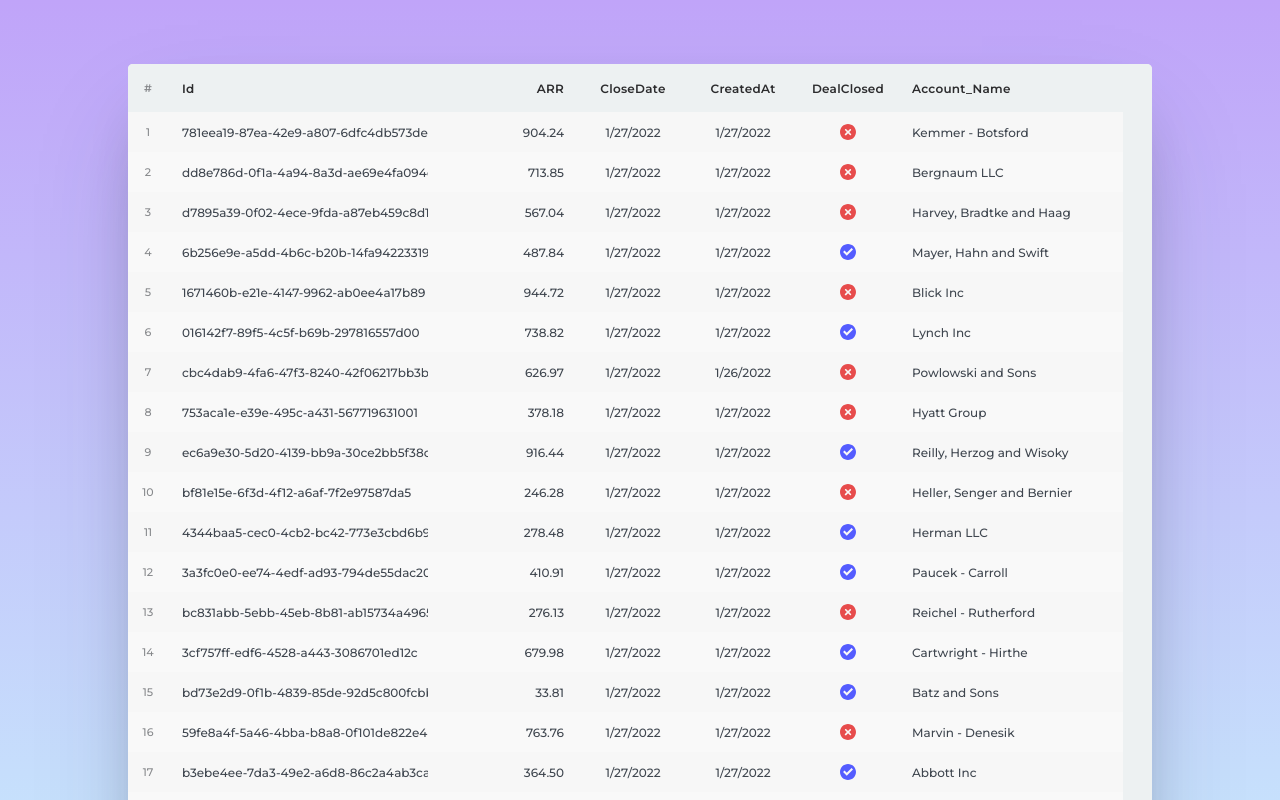
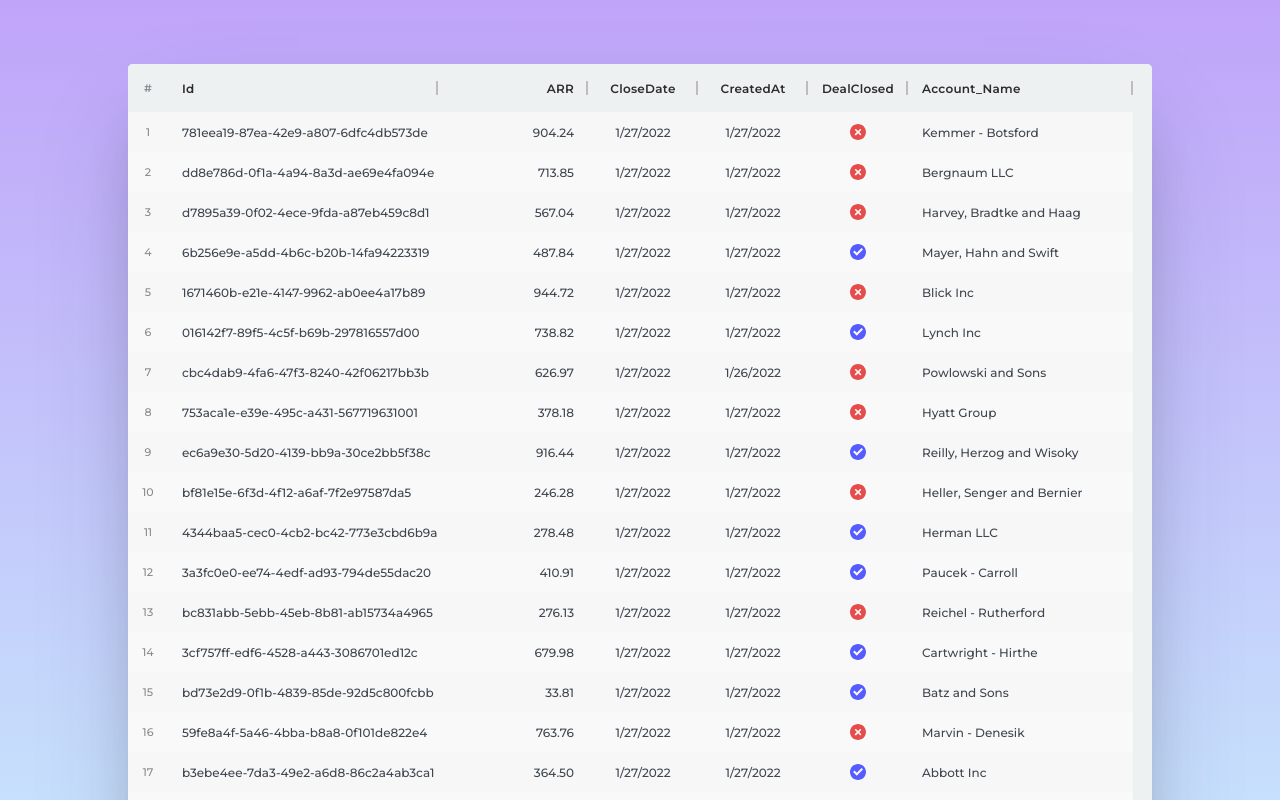
Before and after one commit to gnbaron/table-poc, a Next.js app: page / in a window 1280 px wide. Shown: the top 800 px of the page. Built offline with nearby package versions, Linux system fonts and the light colour scheme.

Commit message:
Implement column resizing

```diff
--- a/components/Table.js
+++ b/components/Table.js
@@ -1,9 +1,13 @@
 import React from "react"
 import clsx from "clsx"
-import { useTable, useFlexLayout, useColumnOrder } from "react-table"
+import {
+  useTable,
+  useFlexLayout,
+  useColumnOrder,
+  useResizeColumns,
+} from "react-table"
 import { FixedSizeList as List } from "react-window"
 import { DragDropContext, Draggable, Droppable } from "react-beautiful-dnd"
-import { AnimatePresence, motion } from "framer-motion"
 import { useFakeData } from "./helpers/useFakeData"
 import { Checkmark } from "./Checkmark"
 import { scrollbarWidth } from "./helpers/scrollbarWidth"
@@ -17,16 +21,17 @@ export const Table = () => {
 
   const defaultColumn = {
     Cell: (props) => <Cell align="left">{props.value}</Cell>,
-    Header: (props) => <Header align="left" {...props} />,
+    Header: (props) => <HeaderCell align="left" {...props} />,
   }
 
   const columns = React.useMemo(
     () => [
-      { accessor: "Id", width: 260 },
+      { accessor: "Id", minWidth: 270 },
       {
         accessor: "ARR",
         Cell: (props) => <Cell align="right">{props.value}</Cell>,
-        Header: (props) => <Header align="right" {...props} />,
+        Header: (props) => <HeaderCell align="right" {...props} />,
+        minWidth: 90,
       },
       {
         accessor: "CloseDate",
@@ -35,7 +40,8 @@ export const Table = () => {
             <DateCell {...props} />
           </Cell>
         ),
-        Header: (props) => <Header align="center" {...props} />,
+        Header: (props) => <HeaderCell align="center" {...props} />,
+        minWidth: 110,
         width: 110,
       },
       {
@@ -45,7 +51,8 @@ export const Table = () => {
             <DateCell {...props} />
           </Cell>
         ),
-        Header: (props) => <Header align="center" {...props} />,
+        Header: (props) => <HeaderCell align="center" {...props} />,
+        minWidth: 110,
         width: 110,
       },
       {
@@ -55,10 +62,11 @@ export const Table = () => {
             <BooleanCell {...props} />
           </Cell>
         ),
-        Header: (props) => <Header align="center" {...props} />,
+        Header: (props) => <HeaderCell align="center" {...props} />,
+        minWidth: 100,
         width: 100,
       },
-      { accessor: "Account_Name", width: 225 },
+      { accessor: "Account_Name", width: 225, minWidth: 150 },
     ],
     []
   )
@@ -71,7 +79,12 @@ export const Table = () => {
     rows,
     setColumnOrder,
     totalColumnsWidth,
-  } = useTable({ columns, data, defaultColumn }, useFlexLayout, useColumnOrder)
+  } = useTable(
+    { columns, data, defaultColumn },
+    useFlexLayout,
+    useColumnOrder,
+    useResizeColumns
+  )
 
   const handleUpdateColumnOrder = React.useCallback(
     (headers, result) => {
@@ -93,28 +106,21 @@ export const Table = () => {
       const row = rows[index]
       prepareRow(row)
       return (
-        <AnimatePresence>
-          <motion.div
+        <div
           {...row.getRowProps({
             style,
           })}
           className={styles.row}
-            initial={{ opacity: 0 }}
-            animate={{ duration: 50, opacity: 1 }}
-            exit={{ opacity: 0 }}
         >
-            <div className={clsx(styles.cell, styles.indexCell)}>
-              {index + 1}
-            </div>
+          <div className={clsx(styles.cell, styles.indexCell)}>{index + 1}</div>
           {row.cells.map((cell) => {
             return (
-                <motion.div {...cell.getCellProps()} className={styles.cell}>
+              <div {...cell.getCellProps()} className={styles.cell}>
                 {cell.render("Cell")}
-                </motion.div>
+              </div>
             )
           })}
-          </motion.div>
-        </AnimatePresence>
+        </div>
       )
     },
     [prepareRow, rows]
@@ -132,7 +138,7 @@ export const Table = () => {
             }
           >
             <Droppable droppableId="droppable" direction="horizontal">
-              {(provided) => (
+              {(provided, droppableSnapshot) => (
                 <div
                   ref={provided.innerRef}
                   {...headerGroup.getHeaderGroupProps()}
@@ -149,6 +155,7 @@ export const Table = () => {
                     #
                   </div>
                   {headerGroup.headers.map((column, index) => (
+                    <div className={styles.headerColumn}>
                       <Draggable
                         key={column.id}
                         draggableId={column.id}
@@ -167,6 +174,14 @@ export const Table = () => {
                           </div>
                         )}
                       </Draggable>
+                      <div
+                        className={clsx(
+                          styles.resizer,
+                          droppableSnapshot.isDraggingOver && styles.hidden
+                        )}
+                        {...column.getResizerProps()}
+                      />
+                    </div>
                   ))}
                   {provided.placeholder}
                 </div>
@@ -189,7 +204,7 @@ export const Table = () => {
   )
 }
 
-const Header = React.memo(({ align, ...props }) => {
+const HeaderCell = React.memo(({ align, ...props }) => {
   return (
     <div
       className={clsx(
@@ -204,7 +219,7 @@ const Header = React.memo(({ align, ...props }) => {
     </div>
   )
 })
-Header.displayName = "Header"
+HeaderCell.displayName = "HeaderCell"
 
 const Cell = React.memo(({ align, children }) => (
   <div className={clsx(styles.cellValue, styles[align])}>{children}</div>
--- a/components/Table.module.css
+++ b/components/Table.module.css
@@ -46,6 +46,31 @@
 .right { justify-content: flex-end; }
 .center { justify-content: center; }
 
+.headerColumn {
+  display: flex;
+  position: relative;
+}
+
+.resizer {
+  align-items: center;
+  display: flex;
+  transition: opacity 100ms;
+}
+
+.resizer::after {
+  background-color: #bdbdbd;
+  content: "";
+  display: block;
+  height: 30%;
+  left: calc(100% - 2px);
+  position: absolute;
+  width: 2px;
+}
+
+.hidden {
+  opacity: 0;
+}
+
 .headerCell {
   background: #edf1f2;
   border: 0;
--- a/package.json
+++ b/package.json
@@ -10,7 +10,6 @@
   "dependencies": {
     "clsx": "^1.1.1",
     "faker": "^5.5.3",
-    "framer-motion": "^6.2.3",
     "next": "12.0.8",
     "react": "17.0.2",
     "react-beautiful-dnd": "^13.1.0",
```
Also changed, not shown: 1 other file (tests, documents, lock files or other folders). Lines whose indentation alone changed are shown as unchanged.
